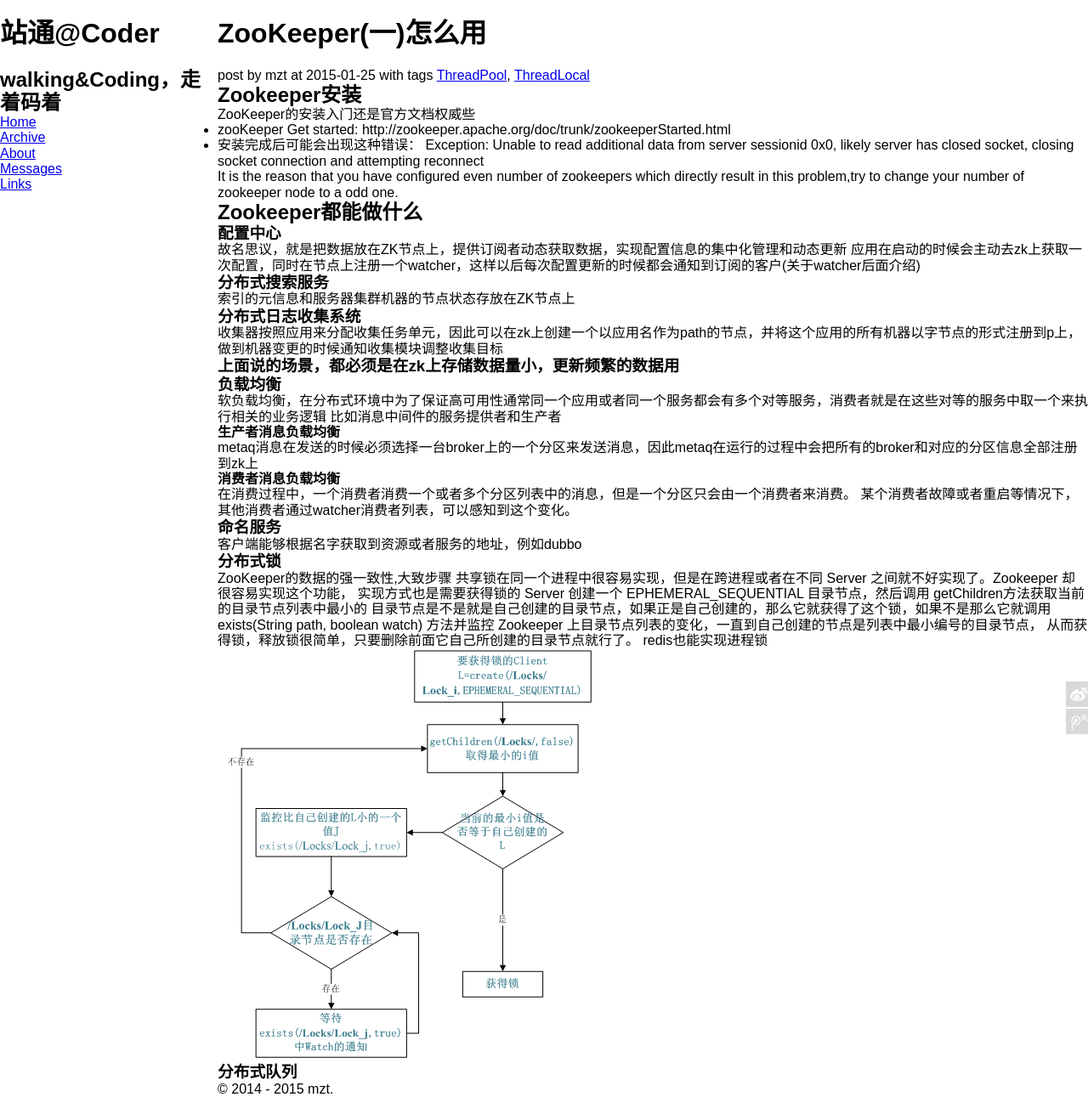
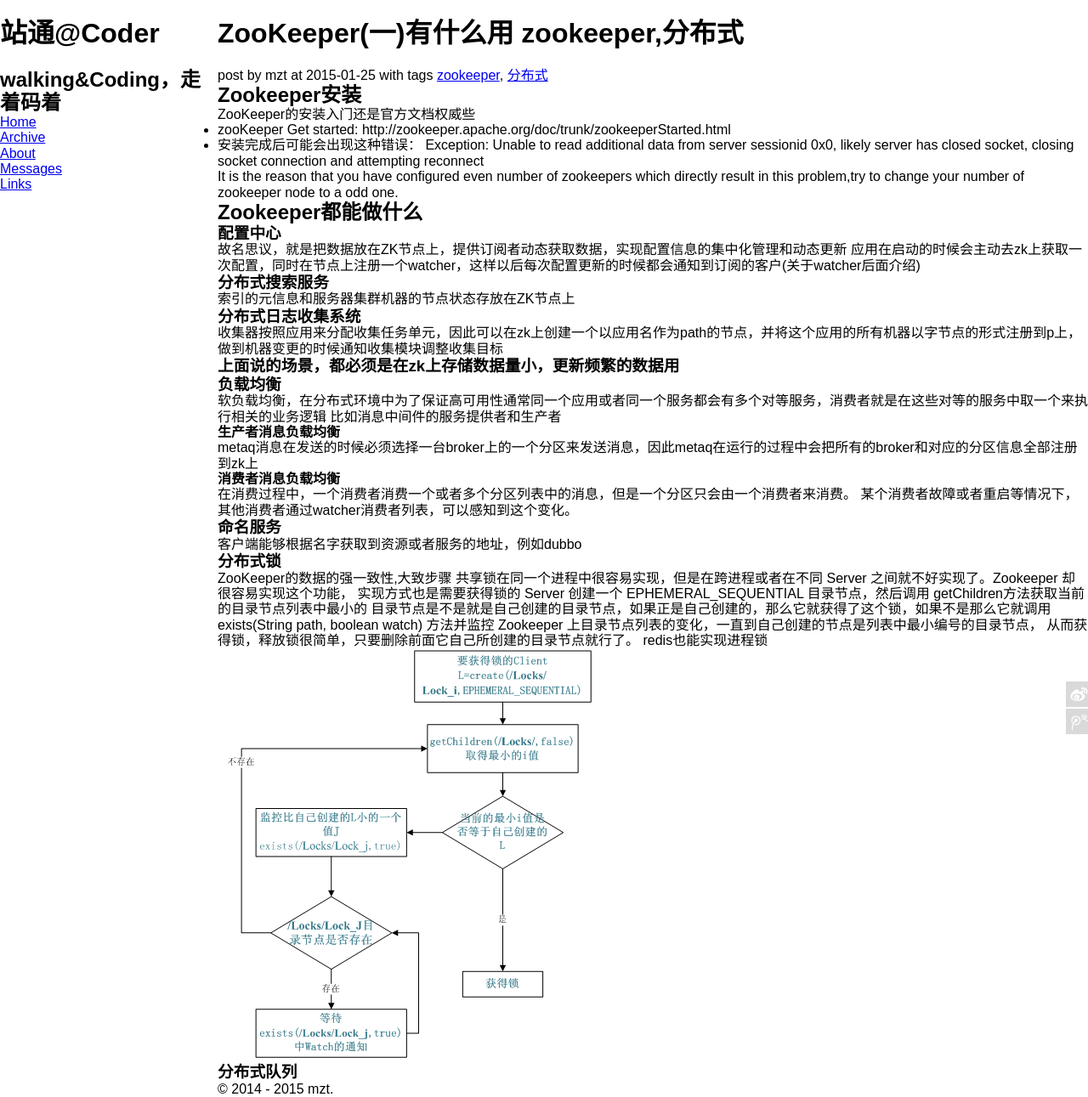
Before and after one commit to mouzt/mouzt.github.io, a Jekyll site: the page built from _posts/2015-01-25-ZooKeeper-note.md, in a window 1280 px wide. Shown: the whole page at 85% size. Built offline with Jekyll 4.4.1, drawn with Linux system fonts in a browser that asks for light colours; nearby versions of some CDN libraries; library files that are not in the unit come from our copies; comment, search, counter and statistics services are not loaded.

Commit message:
zookeeper add

```diff
--- a/_posts/2015-01-25-ZooKeeper-note.md
+++ b/_posts/2015-01-25-ZooKeeper-note.md
@@ -1,9 +1,9 @@
 ---
 layout: post
-title: "ZooKeeper(一)怎么用"
-tagline: ""
+title: "ZooKeeper(一)有什么用"
+tagline: "zookeeper,分布式"
 description: ""
-tags: [ThreadPool, ThreadLocal]
+tags: [zookeeper, 分布式]
 ---
 {% include JB/setup %}
 ##Zookeeper安装
```
